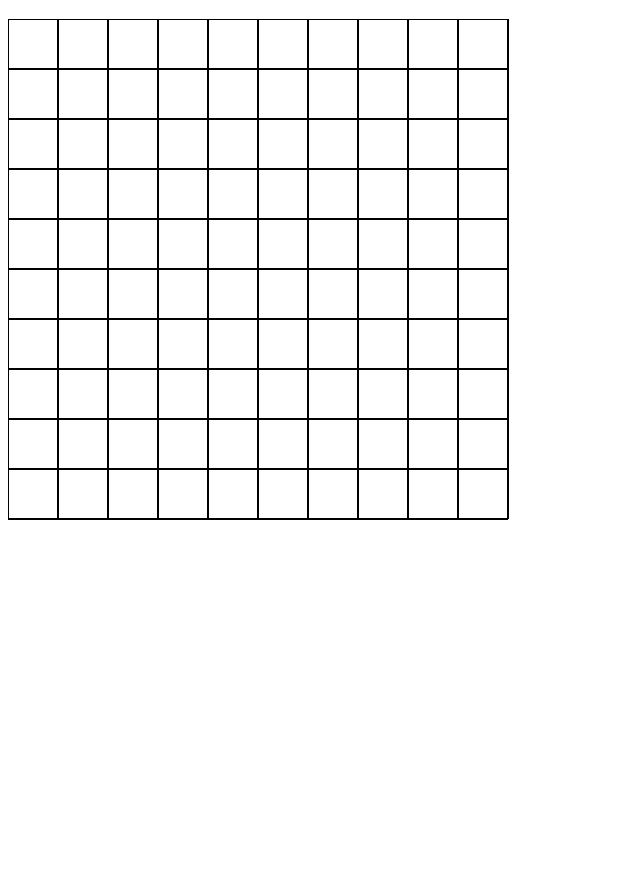
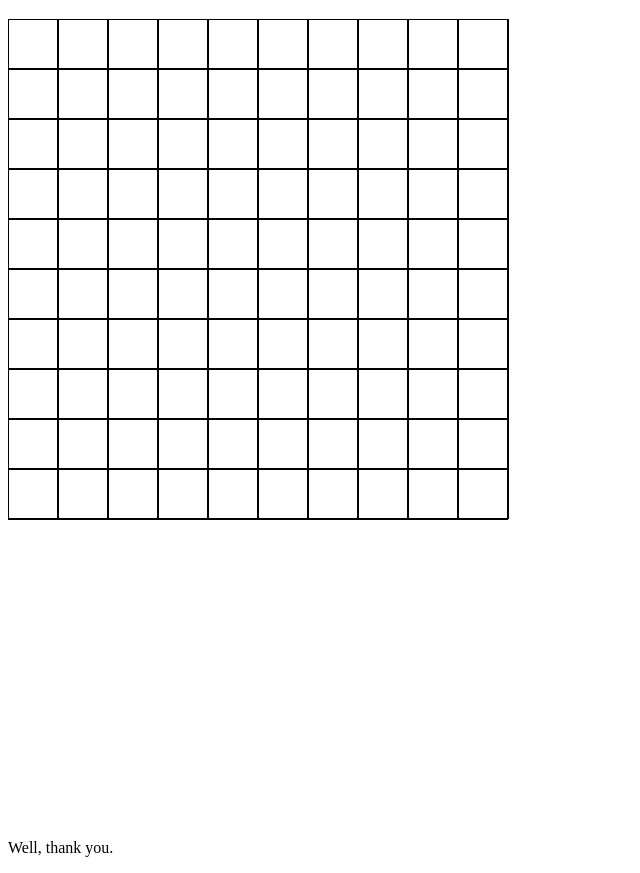
Before and after one commit to deepcerulean/adaptation, a website: page public/index.html in a window 1280 px wide. Shown: the part 61-934 px from the top of the page, without its empty margins (0-640 px from the left). Before the commit the page ends 892 px from the top, so only its background shows below. Drawn offline with nearby package versions, Linux system fonts and the light colour scheme.

Commit message:
Update: minor changes to public/index (kicking off test cycle)

```diff
--- a/public/index.html
+++ b/public/index.html
@@ -21,6 +21,8 @@
         height="800">
 </canvas>
 
+<p>Well, thank you.</p>
+
 <!-- JavaScript includes. Notice that socket.io.js is served by node.js -->
 <!--<script lib="/socket.io/socket.io.js"></script>-->
 <script src="http://code.jquery.com/jquery-1.8.0.min.js"></script>
```
